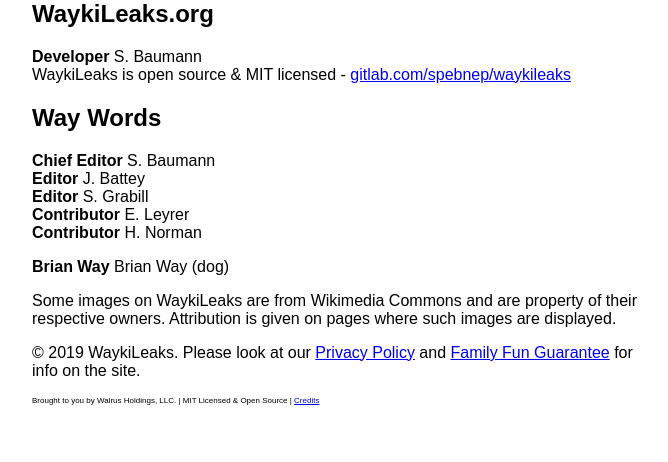
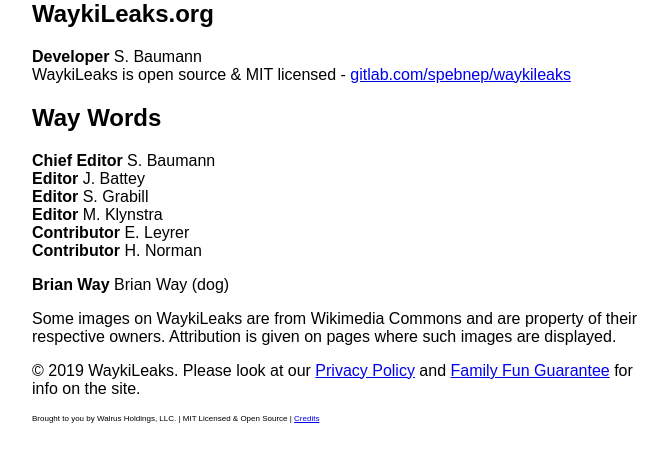
Before and after one commit to spbmnn/waykileaks, a Flask app: page /credits/ in a window 1280 px wide. Shown: the part 195-657 px from the top of the page, without its empty margins (296-964 px from the left). Run offline with Flask 2, Linux system fonts and the light colour scheme.

Commit message:
matthew existe

```diff
--- a/app/templates/credits.html
+++ b/app/templates/credits.html
@@ -11,6 +11,7 @@ WaykiLeaks is open source &amp; MIT licensed - <a href="https://gitlab.com/spebn
 <p><b>Chief Editor</b> S. Baumann<br>
 <b>Editor</b> J. Battey<br>
 <b>Editor</b> S. Grabill<br>
+<b>Editor</b> M. Klynstra<br>
 <b>Contributor</b> E. Leyrer<br>
 <b>Contributor</b> H. Norman</p>
 
```
